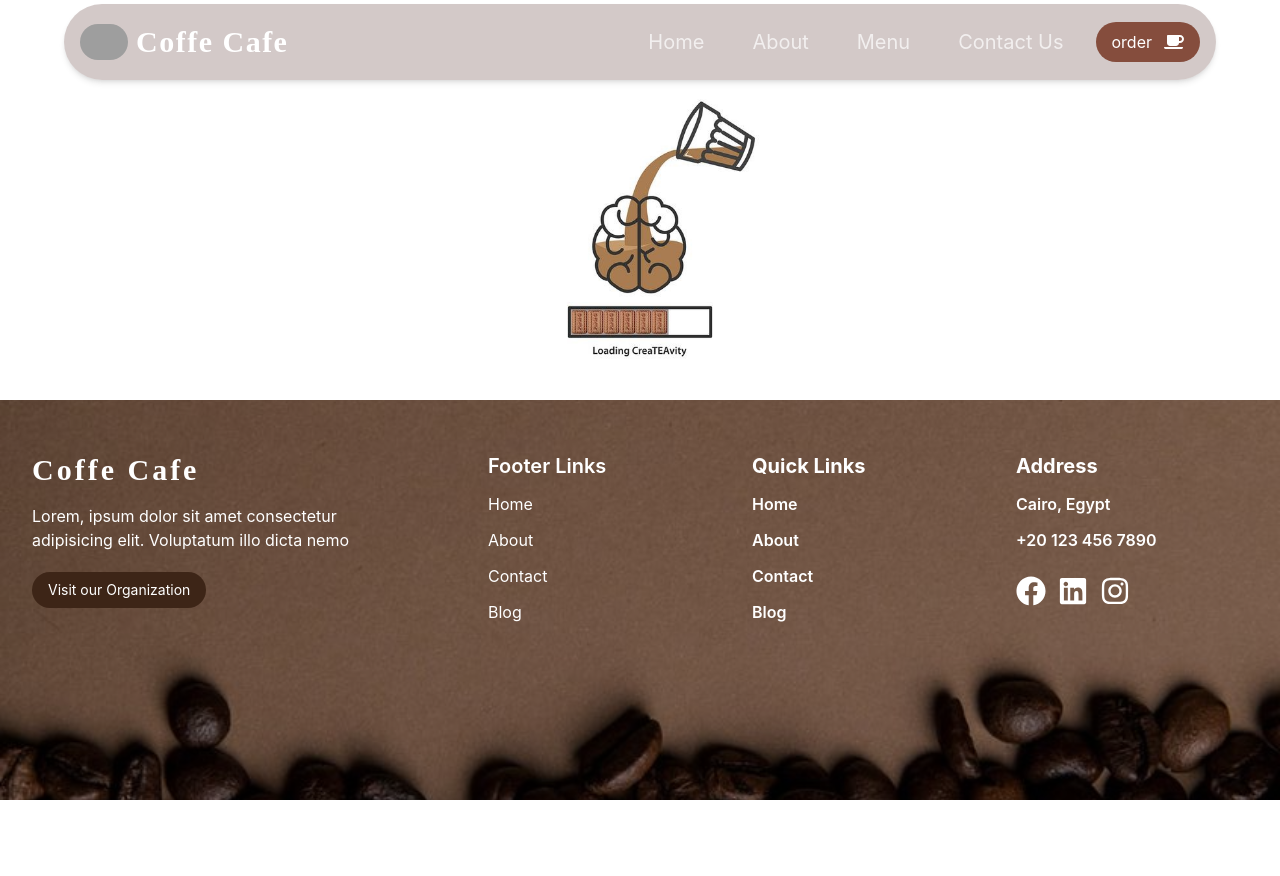
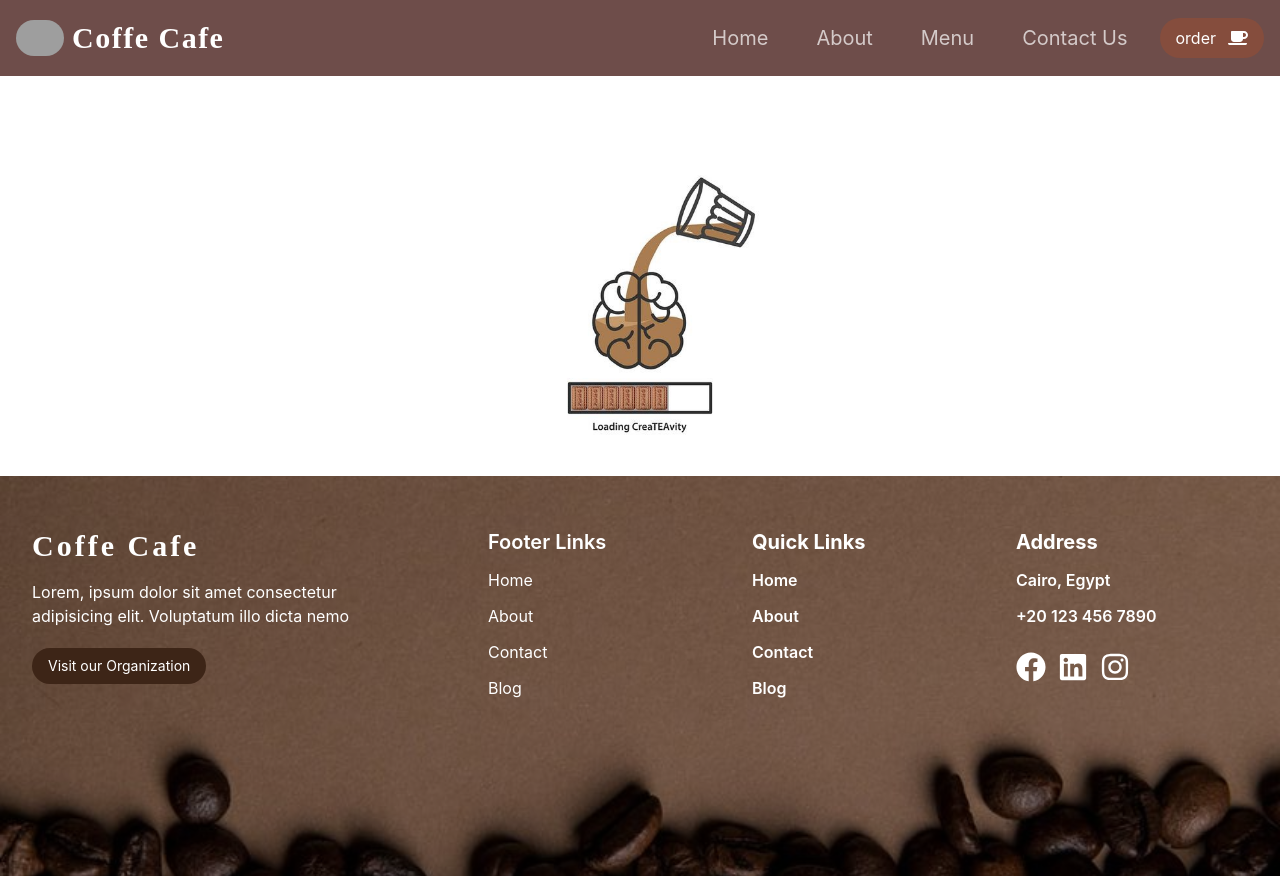
Before and after one commit to Smah-amen/Cafe, a React (Vite) app: page /CoffeeDetails/1 in a window 1280 px wide. Before the commit the page ends 800 px from the top, so only its background shows below. Built offline with nearby package versions, Linux system fonts and the light colour scheme; no server answers; grey boxes are pictures that could not be loaded; a web font is replaced by a local one.

Commit message:
refactor layout of CoffeeSection and Navbar for improved styling and structure

```diff
--- a/src/components/CoffeeSection.jsx
+++ b/src/components/CoffeeSection.jsx
@@ -34,12 +34,15 @@ const CoffeeSection = () => {
           </a>
         </div>
 
-        <div className="col-span-1">
+        <div className="col-span-1 relative">
           <img
             src="coffee-pct.jpg"
             alt="Coffee Beans"
             className="rounded-lg shadow-lg w-full h-full object-cover"
           />
+        </div>
+        <div className="abalout bottom-50 right-0 bg-red-500 w-60 h-48">
+            <h1>hi</h1>
         </div>
       </div>
     </div>
--- a/src/components/Home/Home.jsx
+++ b/src/components/Home/Home.jsx
@@ -16,7 +16,6 @@ const Home = () => {
 {/* <HeaderPage/> */}
       <Services />
       <CoffeeCup />
-
       <Banner />
       <AppSection />
       <Testimonials />
--- a/src/components/Navbar/Navbar.jsx
+++ b/src/components/Navbar/Navbar.jsx
@@ -3,7 +3,8 @@ import { FaCoffee } from "react-icons/fa";
 
 const Navbar = () => {
   return (
-    <div className="bg-secondary/30  text-white  shadow-md rounded-full  absolute top-1 left-1/2 transform -translate-x-1/2 w-[90%] z-10 ">
+    // <div className="bg-secondary/30  text-white  shadow-md rounded-full  absolute top-1 left-1/2 transform -translate-x-1/2 w-[90%] z-10 ">
+    <div className="bg-secondary  text-white   ">
       <div className="container py-2 ">
         <div className="flex justify-between items-center gap-4">
           <div>
```
